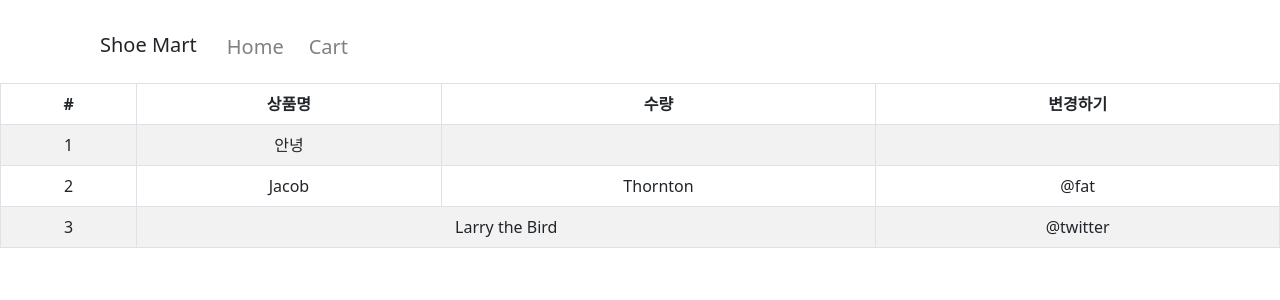
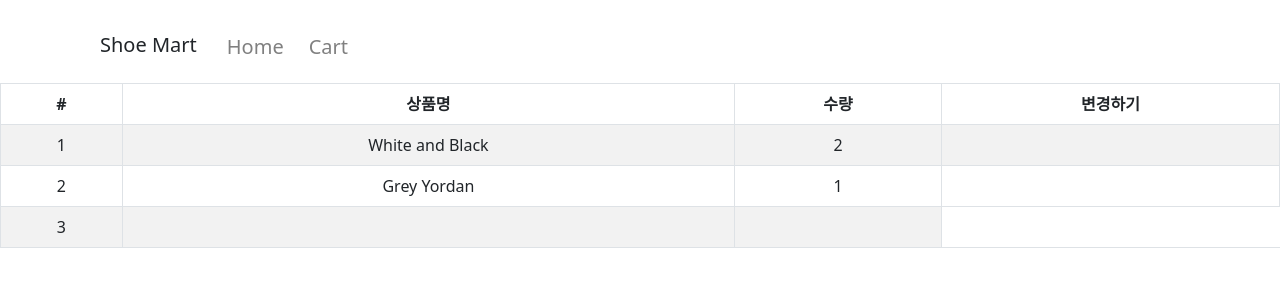
Before and after one commit to PARKGAIN/shopping-mall, a React (Create React App) app: page /cart in a window 1280 px wide. Shown: the top 300 px of the page. Built offline with nearby package versions, Linux system fonts and the light colour scheme.

Commit message:
docs : store.js 파일 수정, 장바구니 항목 셋팅함

```diff
--- a/src/pages/Cart.js
+++ b/src/pages/Cart.js
@@ -1,5 +1,9 @@
 import Table from "react-bootstrap/Table";
+import { useSelector } from "react-redux";
 function Cart() {
+  let a = useSelector((state) => {
+    return state;
+  });
   return (
     <div>
       <Table striped bordered hover>
@@ -14,20 +18,20 @@ function Cart() {
         <tbody>
           <tr>
             <td>1</td>
-            <td>안녕</td>
-            <td></td>
+            <td>{a.item[0].name}</td>
+            <td>{a.item[0].count}</td>
             <td></td>
           </tr>
           <tr>
             <td>2</td>
-            <td>Jacob</td>
-            <td>Thornton</td>
-            <td>@fat</td>
+            <td>{a.item[1].name}</td>
+            <td>{a.item[1].count}</td>
+            <td></td>
           </tr>
           <tr>
             <td>3</td>
-            <td colSpan={2}>Larry the Bird</td>
-            <td>@twitter</td>
+            <td></td>
+            <td></td>
           </tr>
         </tbody>
       </Table>
--- a/src/store.js
+++ b/src/store.js
@@ -1,5 +1,25 @@
-import { configureStore } from "@reduxjs/toolkit";
+import { configureStore, createSlice } from "@reduxjs/toolkit";
 
+let user = createSlice({
+  name: "name",
+  initialState: "park",
+});
+let stock = createSlice({
+  name: "stock",
+  initialState: [10, 11, 12],
+});
+
+let item = createSlice({
+  name: "item",
+  initialState: [
+    { id: 0, name: "White and Black", count: 2 },
+    { id: 2, name: "Grey Yordan", count: 1 },
+  ],
+});
 export default configureStore({
-  reducer: {},
+  reducer: {
+    user: user.reducer,
+    stock: stock.reducer,
+    item: item.reducer,
+  },
 });
```
